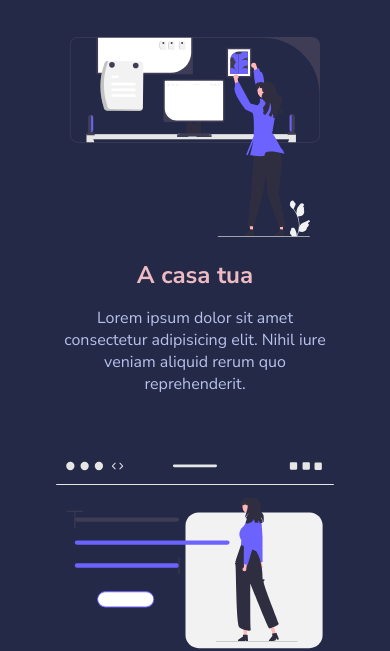
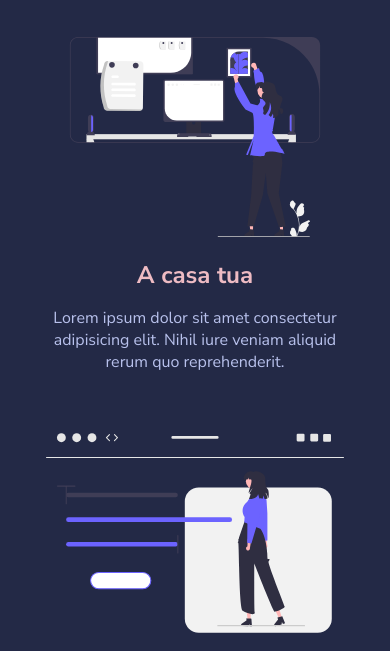
Before and after one commit to silviawolves/html-css-resp-wannabe, a plain HTML site: page index.html in a window 390 px wide. Shown: the part 196-847 px from the top of the page. Drawn offline with Linux system fonts and the light colour scheme.

Commit message:
480px responsive

```diff
--- a/css/query.css
+++ b/css/query.css
@@ -21,12 +21,12 @@
         row-gap: 60px;
     }
 
+    .card {
+        padding: 0 20px;
+    }
+
     .lessons .col {
         width: 100%;
-    }
-
-    .card {
-        padding: 0 30px;
     }
 
     .steps .col {
```
